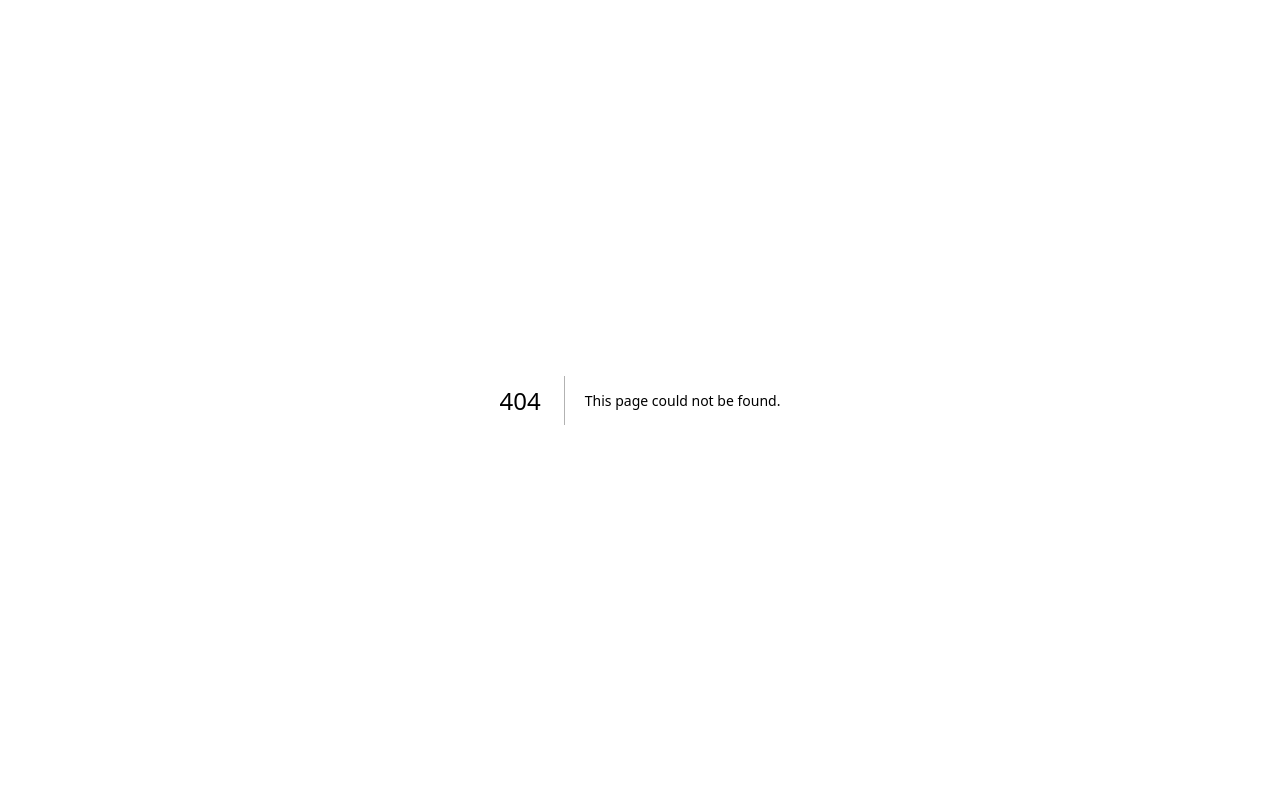
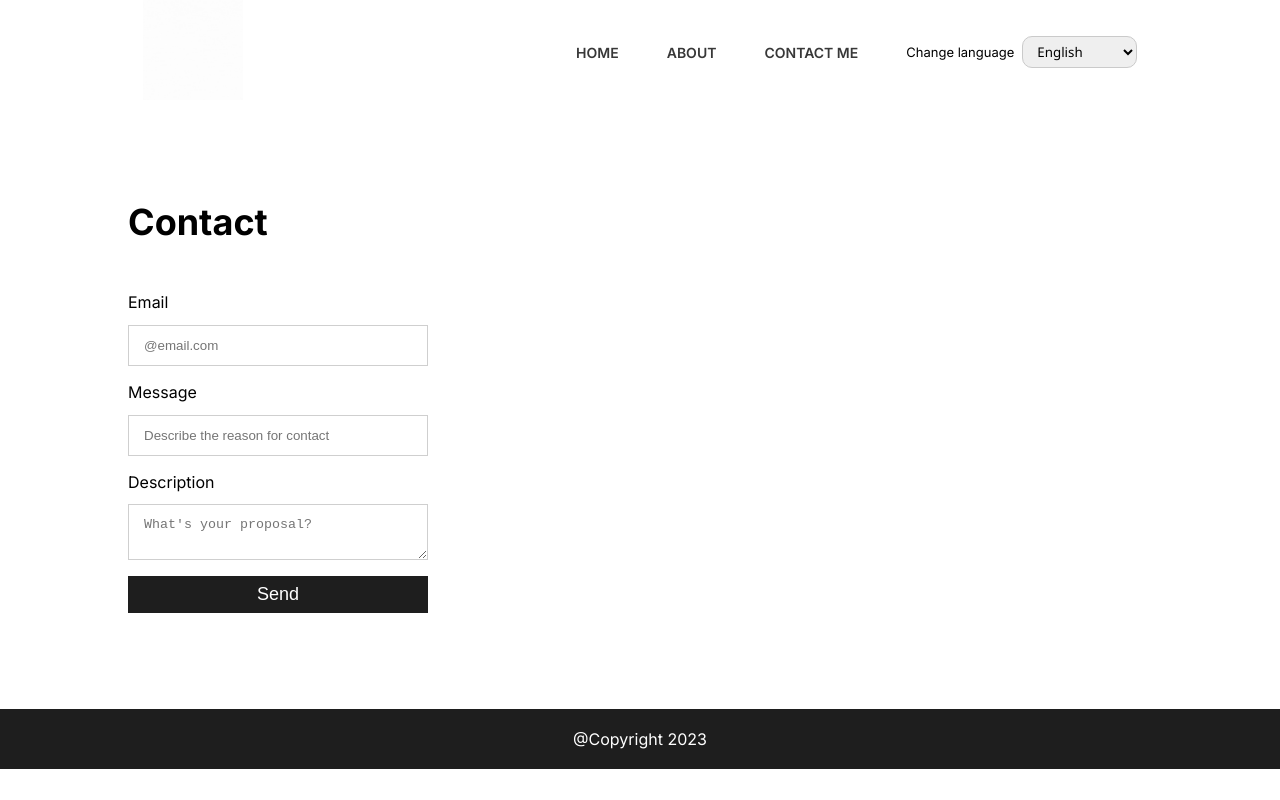
Before and after one commit to joaovq/my-profile, a Next.js app: page /en/contact in a window 1280 px wide. Before the commit this address had no page. Built offline with nearby package versions, Linux system fonts and the light colour scheme.

Commit message:
feat: add contact page

```diff
--- /dev/null
+++ b/src/app/[locale]/contact/page.tsx
@@ -0,0 +1,14 @@
+import React from 'react'
+import { Contact } from '../home/components/contact'
+import Footer from '@/app/components/footer/footer'
+
+const Page = () => {
+  return (
+    <>
+      <Contact />
+      <Footer />
+    </>
+  )
+}
+
+export default Page
--- a/src/config.ts
+++ b/src/config.ts
@@ -9,6 +9,10 @@ export const pathnames = {
     en: "/about",
     "pt-BR": "/sobre",
   },
+  "/contact": {
+    en: "/contact",
+    "pt-BR": "/contato",
+  },
   "/projects/[id]": {
     en: "/projects/[id]",
     "pt-BR": "/projetos/[id]",
```
